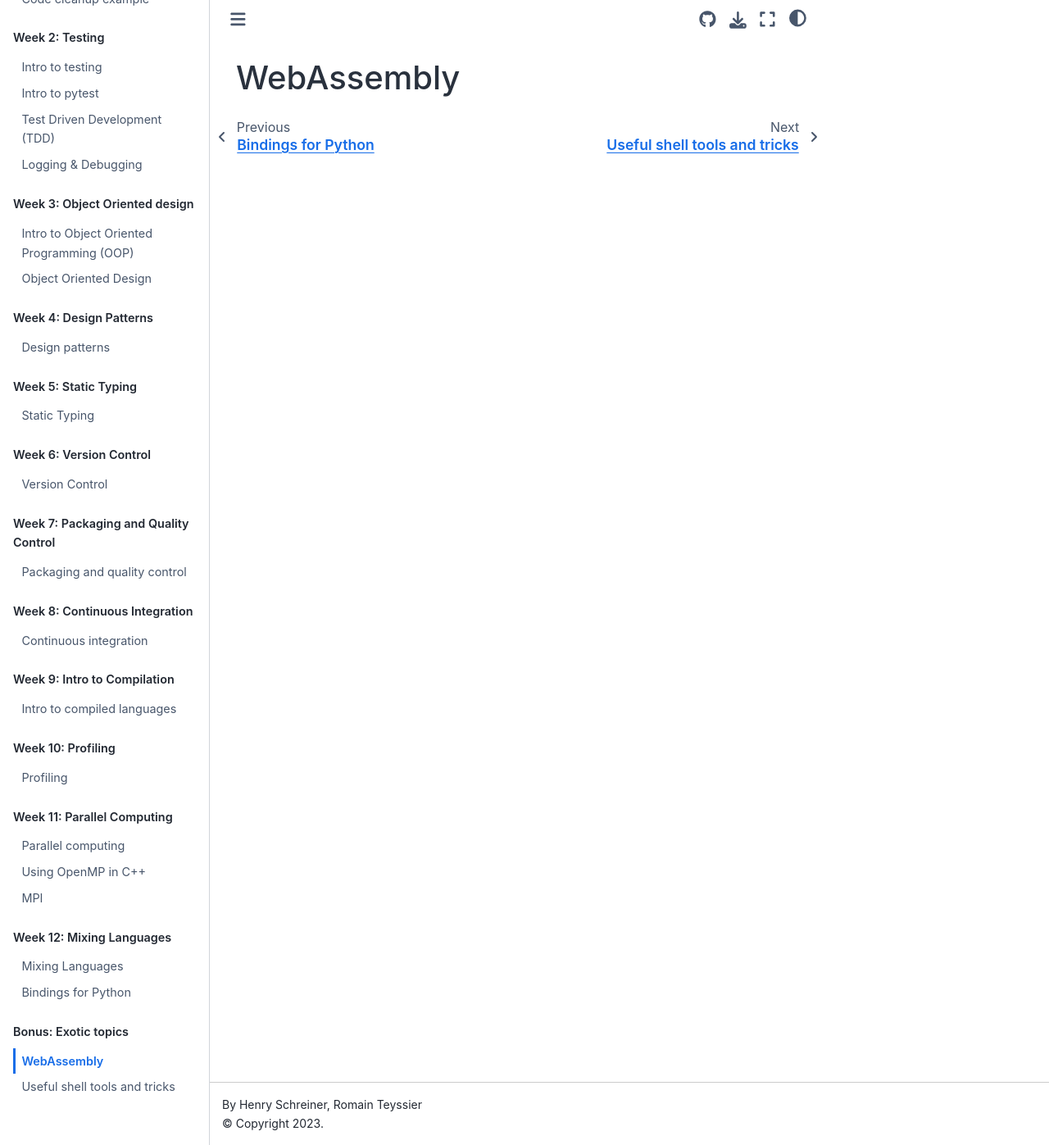
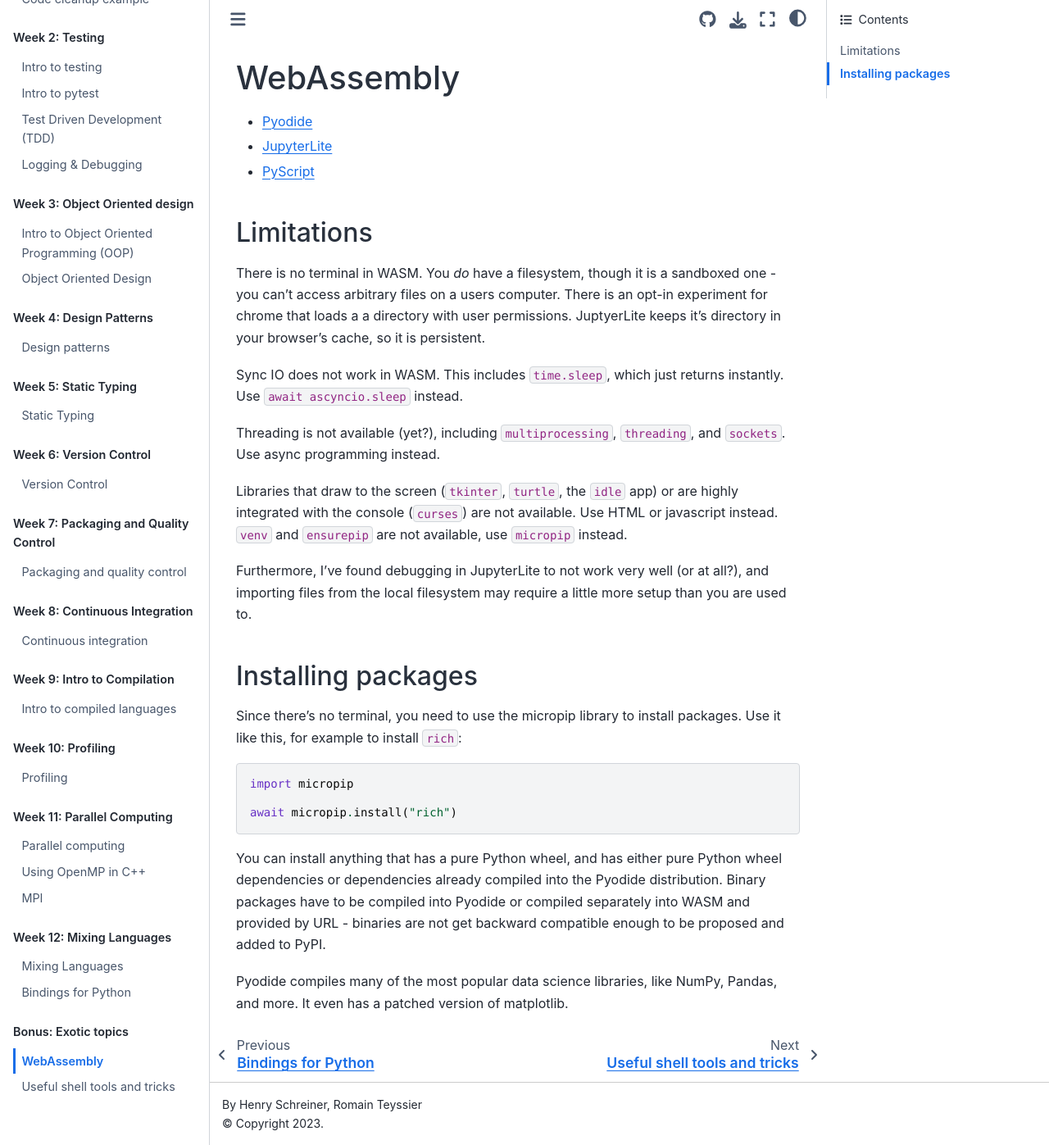
Before and after one commit to se-for-sci/se-for-sci.github.io, a Jupyter Book: the page built from content/week13/webassembly.md, in a window 1280 px wide and 1397 px high. Shown: the whole window at 82% size. Built offline with Jupyter Book 1.0.4 settings and Sphinx 7.4.7 and the Sphinx Book theme 1.1.4, drawn with Linux system fonts in a browser that asks for light colours.

Commit message:
fix: updates to Pyodide
Signed-off-by: Henry Schreiner <henryschreineriii@gmail.com>

````diff
--- a/content/week13/webassembly.md
+++ b/content/week13/webassembly.md
@@ -1 +1,47 @@
 # WebAssembly
+
+- [Pyodide](https://pyodide.org)
+- [JupyterLite](https://jupyterlite.readthedocs.io/en/latest/)
+- [PyScript](https://pyscript.net)
+
+## Limitations
+
+There is no terminal in WASM. You _do_ have a filesystem, though it is a
+sandboxed one - you can't access arbitrary files on a users computer. There is
+an opt-in experiment for chrome that loads a a directory with user permissions.
+JuptyerLite keeps it's directory in your browser's cache, so it is persistent.
+
+Sync IO does not work in WASM. This includes `time.sleep`, which just returns
+instantly. Use `await ascyncio.sleep` instead.
+
+Threading is not available (yet?), including `multiprocessing`, `threading`, and
+`sockets`. Use async programming instead.
+
+Libraries that draw to the screen (`tkinter`, `turtle`, the `idle` app) or are
+highly integrated with the console (`curses`) are not available. Use HTML or
+javascript instead. `venv` and `ensurepip` are not available, use `micropip`
+instead.
+
+Furthermore, I've found debugging in JupyterLite to not work very well (or at
+all?), and importing files from the local filesystem may require a little more
+setup than you are used to.
+
+## Installing packages
+
+Since there's no terminal, you need to use the micropip library to install
+packages. Use it like this, for example to install `rich`:
+
+```python
+import micropip
+
+await micropip.install("rich")
+```
+
+You can install anything that has a pure Python wheel, and has either pure
+Python wheel dependencies or dependencies already compiled into the Pyodide
+distribution. Binary packages have to be compiled into Pyodide or compiled
+separately into WASM and provided by URL - binaries are not get backward
+compatible enough to be proposed and added to PyPI.
+
+Pyodide compiles many of the most popular data science libraries, like NumPy,
+Pandas, and more. It even has a patched version of matplotlib.
--- a/noxfile.py
+++ b/noxfile.py
@@ -30,6 +30,6 @@
         txt = path.read_text()
         txt = txt.replace(
             "https://cdn.jsdelivr.net/pyodide/v0.21.0",
-            "https://cdn.jsdelivr.net/pyodide/v0.21.2",
+            "https://cdn.jsdelivr.net/pyodide/v0.21.3",
         )
         path.write_text(txt)
````
